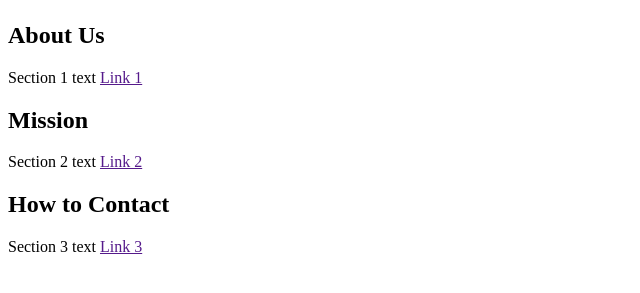
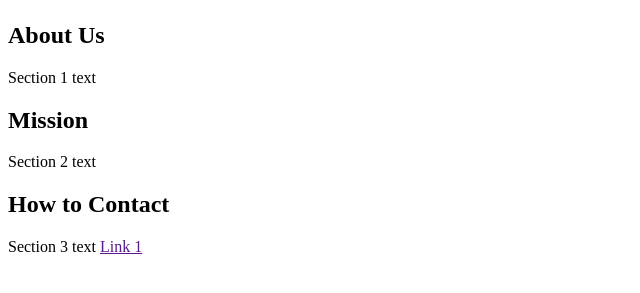
Before and after one commit to stuycs-gh-classrooms/09-web-danielcaal, a plain HTML site: page w05_subject.html in a window 1280 px wide. Shown: the part 179-472 px from the top of the page, without its empty margins (0-640 px from the left). Drawn offline with Linux system fonts and the light colour scheme.

Commit message:
deleted links

```diff
--- a/w05_subject.html
+++ b/w05_subject.html
@@ -16,11 +16,11 @@
         <li>How to Contact</li>
     </ul>
     <h2>About Us</h2>
-    <p>Section 1 text <a href="">Link 1</a></p>
+    <p>Section 1 text</p>
     <h2>Mission</h2>
-    <p>Section 2 text <a href="">Link 2</a></p>
+    <p>Section 2 text</p>
     <h2>How to Contact</h2>
-    <p>Section 3 text <a href="">Link 3</a></p>
+    <p>Section 3 text <a href="">Link 1</a></p>
   </body>
 
 </html>
```
